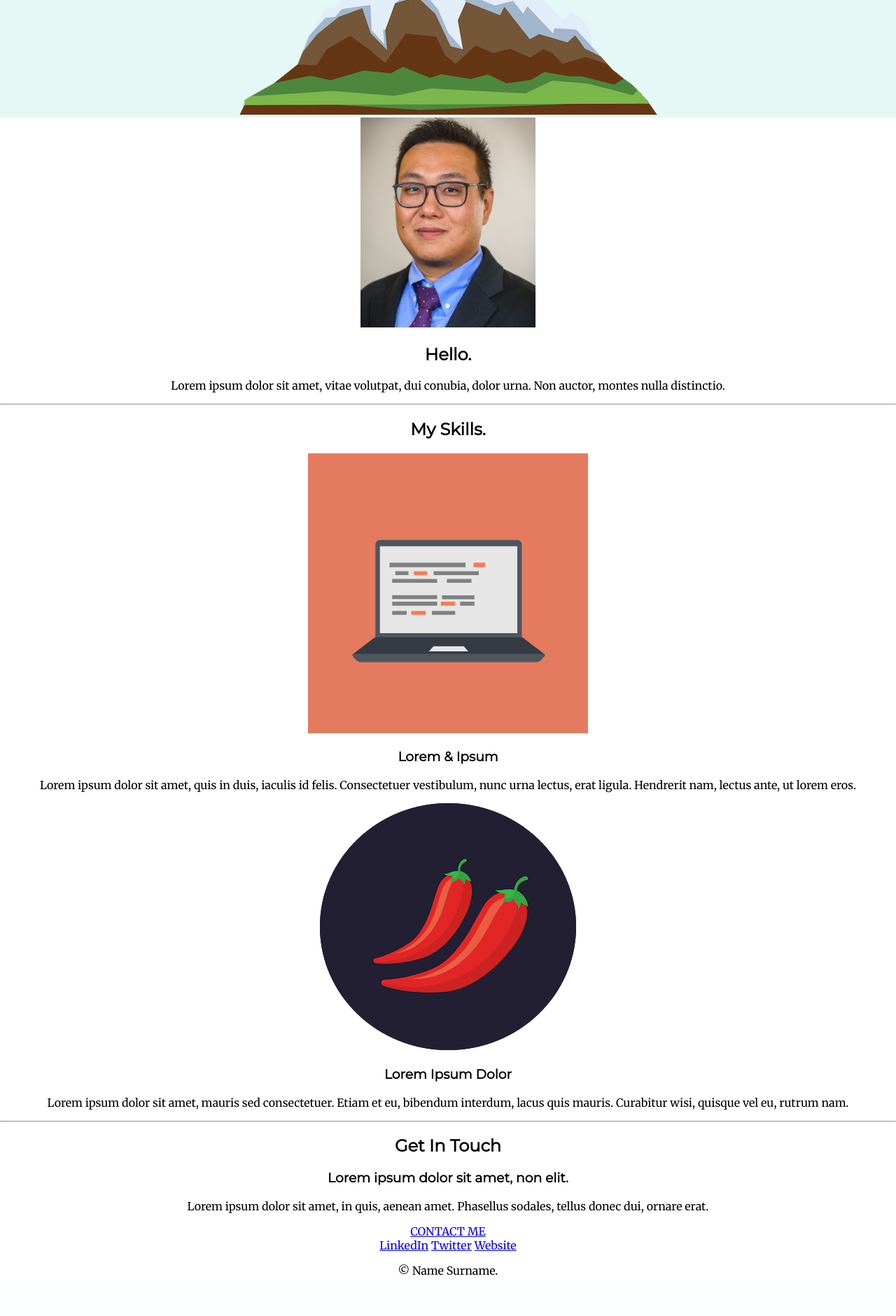
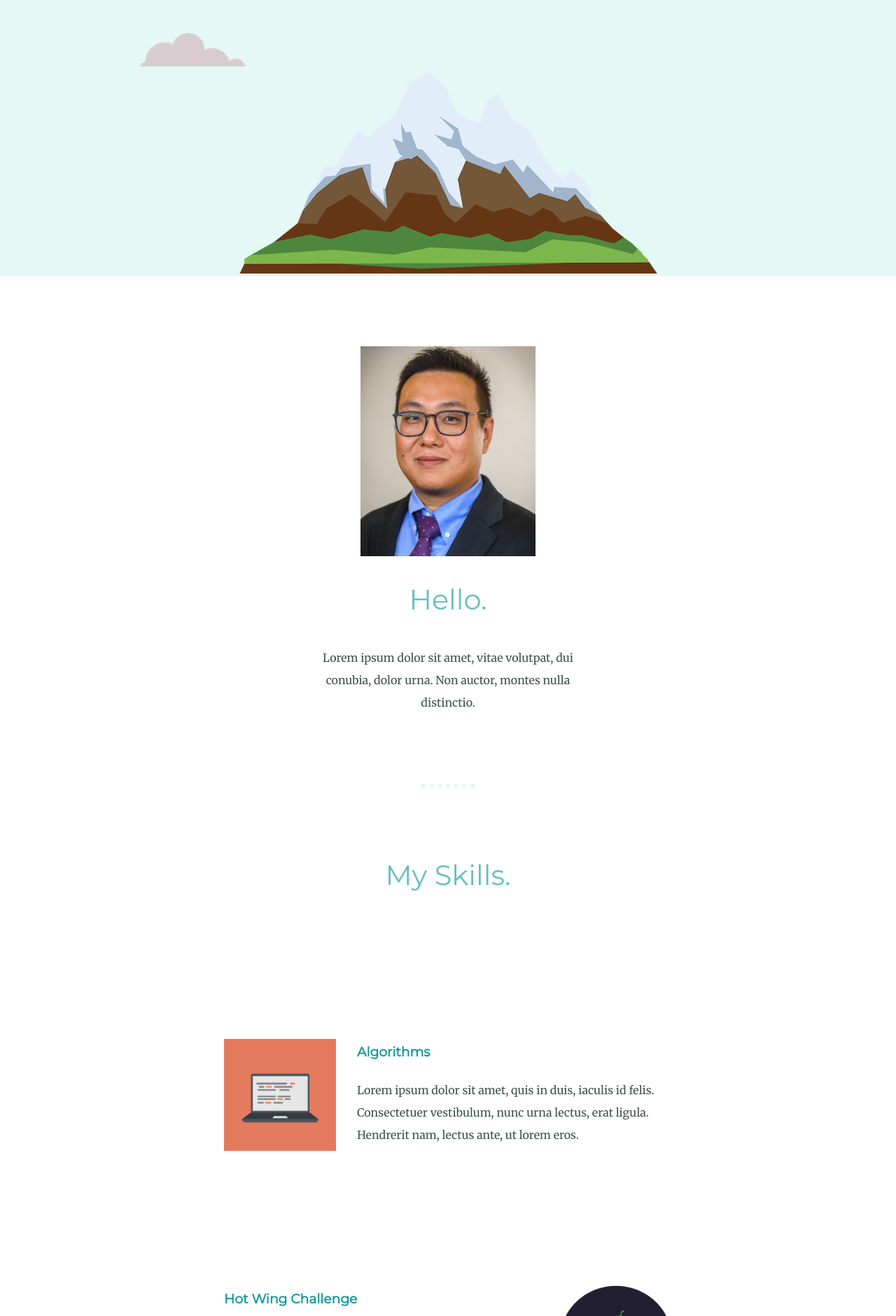
Before and after one commit to ReiBOBO/web, a web app: file CSS - My Site/index.html in a window 1280 px wide. Shown: the part 439-2320 px from the top of the page at 70% size. Before the commit the page ends 2262 px from the top, so only its background shows below. Run offline with its HTML, style and script files only (its server is not run), Linux system fonts and the light colour scheme.

Commit message:
updated web
updated web css

```diff
--- a/CSS - My Site/css/styles.css
+++ b/CSS - My Site/css/styles.css
@@ -1,18 +1,54 @@
 body {
+  color: #40514E;
   margin: 0;
   text-align: center;
-  font-family: 'Merriweather',serif;
+  font-family: 'Merriweather', serif;
 }
+
 h1 {
-  width: 10%;
-  margin: 0 auto;
-  font-family: 'Sacramento',cursive;
+  margin: 50px auto;
+  font-family: 'Sacramento', cursive;
+  font-size: 5.65rem;
+  color: #66BFBF;
+  line-height: 2;
 }
-h2{
-  font-family: 'Montserrat',sans-serif;
+
+h2 {
+  font-family: 'Montserrat', sans-serif;
+  font-size: 2.5em;
+  color: #66BFBF;
+  font-weight: normal;
+  padding-bottom: 10px;
 }
-h3{
-  font-family: 'Montserrat',sans-serif;
+
+h3 {
+  font-family: 'Montserrat', sans-serif;
+  color: #11999E;
+  margin-left: 30px 0;
+}
+
+a {
+  color: #11999E;
+  line-height: 2;
+  font-family: 'Montserrat', sans-serif;
+  margin: 10px 20px;
+  text-decoration: none;
+}
+
+a:hover {
+  color: #EAF6F6;
+}
+
+hr {
+  border: dotted #EAF6F6 6px;
+  border-bottom: none;
+
+  width: 5%;
+  margin: 100px auto;
+}
+
+p {
+  line-height: 2;
 }
 
 /***************class ********************************/
@@ -23,11 +59,13 @@
 }
 
 .middle-container {
-
+  margin-top: 100px;
+  margin-bottom: 100px;
 }
 
 .bottom-container {
-
+  padding: 50px 0 20px;
+  background-color: #66BFBF;
 }
 
 .pro {
@@ -36,17 +74,83 @@
 
 .topcloud {
   position: absolute;
-  right: 35%;
-  top: 10%;
+  right: 300px;
+  top: 40px;
 }
 
 .bottomcloud {
   position: absolute;
-  left: 35%;
-  bottom: 55%;
+  left: 200px;
+  bottom: 300px;
 }
 
-.headshot{
+.headshot {
   height: 300px;
   width: 250px;
 }
+
+.skill-row {
+  width: 50%;
+  margin: 200px auto;
+  text-align: left;
+  line-height: 2;
+}
+
+.skillimg {
+  width: 25%;
+  float: left;
+  margin-right: 30px;
+}
+
+.chillieimg {
+  width: 25%;
+  float: right;
+  margin-left: 30px;
+
+}
+
+.intro {
+  width: 30%;
+  margin: auto;
+  line-height: 2;
+}
+
+
+
+.contactmessage {
+  width: 40%;
+  margin: 40px auto 60px;
+}
+
+.btn {
+  background: #11cdd4;
+  background-image: -webkit-linear-gradient(top, #11cdd4, #11999e);
+  background-image: -moz-linear-gradient(top, #11cdd4, #11999e);
+  background-image: -ms-linear-gradient(top, #11cdd4, #11999e);
+  background-image: -o-linear-gradient(top, #11cdd4, #11999e);
+  background-image: linear-gradient(to bottom, #11cdd4, #11999e);
+  -webkit-border-radius: 8;
+  -moz-border-radius: 8;
+  border-radius: 8px;
+  font-family: 'Montserrat', sans-serif;
+  color: #ffffff;
+  font-size: 20px;
+  padding: 10px 20px 10px 20px;
+  text-decoration: none;
+}
+
+.btn:hover {
+  background: #30e3cb;
+  background-image: -webkit-linear-gradient(top, #30e3cb, #2bc4ad);
+  background-image: -moz-linear-gradient(top, #30e3cb, #2bc4ad);
+  background-image: -ms-linear-gradient(top, #30e3cb, #2bc4ad);
+  background-image: -o-linear-gradient(top, #30e3cb, #2bc4ad);
+  background-image: linear-gradient(to bottom, #30e3cb, #2bc4ad);
+  text-decoration: none;
+}
+
+.copyright {
+  color: #EAF6F6;
+  font-size: 0.75rem;
+  padding: 20px 0;
+}
--- a/CSS - My Site/index.html
+++ b/CSS - My Site/index.html
@@ -15,38 +15,46 @@
   <div class="topcontainer">
     <img class="topcloud" src="images/cloud.png" alt="cloud-img">
     <h1>I'm Haomin</h1>
-    <p>a <span class="pro">pro</span>grammer</p>
+    <h2>a <span class="pro">pro</span>grammer</h2>
     <img class="bottomcloud" src="images/cloud.png" alt="cloud-img">
     <img src="images/mountain.png" alt="mountain-img">
   </div>
+
 
   <div class="middle-container">
     <div class="profile">
       <img class="headshot" src="images\head.png" alt="UPENN_Headshots">
       <h2>Hello.</h2>
-      <p>Lorem ipsum dolor sit amet, vitae volutpat, dui conubia, dolor urna. Non auctor, montes nulla distinctio.</p>
+      <p class="intro">Lorem ipsum dolor sit amet, vitae volutpat, dui conubia, dolor urna. Non auctor, montes nulla distinctio.</p>
     </div>
     <hr>
     <div class="skills">
       <h2>My Skills.</h2>
       <div class="skill-row">
-        <img class="" src="images\computer.png" alt="computer skill">
-        <h3>Lorem & Ipsum</h3>
-        <p>Lorem ipsum dolor sit amet, quis in duis, iaculis id felis. Consectetuer vestibulum, nunc urna lectus, erat ligula. Hendrerit nam, lectus ante, ut lorem eros.</p>
+        <img class="skillimg" src="images\computer.png" alt="computer skill">
+        <h3>Algorithms</h3>
+        <p class="skilldescription">Lorem ipsum dolor sit amet, quis in duis, iaculis id felis. Consectetuer vestibulum, nunc urna lectus, erat ligula. Hendrerit nam, lectus ante, ut lorem eros.</p>
       </div>
       <div class="skill-row">
-        <img class="" src="images\chillies.png" alt="cooking">
-        <h3>Lorem Ipsum Dolor</h3>
-        <p>Lorem ipsum dolor sit amet, mauris sed consectetuer. Etiam et eu, bibendum interdum, lacus quis mauris. Curabitur wisi, quisque vel eu, rutrum nam.</p>
+        <img class="chillieimg" src="images\chillies.png" alt="cooking">
+        <h3>Hot Wing Challenge</h3>
+        <p class="hotwingsdescription">Lorem ipsum dolor sit amet, mauris sed consectetuer. Etiam et eu, bibendum interdum, lacus quis mauris. Curabitur wisi, quisque vel eu, rutrum nam.</p>
       </div>
     </div>
+
     <hr>
+
     <div class="contact-me">
       <h2>Get In Touch</h2>
       <h3>Lorem ipsum dolor sit amet, non elit.</h3>
-      <p>Lorem ipsum dolor sit amet, in quis, aenean amet. Phasellus sodales, tellus donec dui, ornare erat.</p>
+      <p class="contactmessage">Lorem ipsum dolor sit amet, in quis, aenean amet. Phasellus sodales, tellus donec dui, ornare erat.</p>
       <a class="btn" href="mailto:haominrei@yahoo.com">CONTACT ME</a>
-    </div>
+
+  </div>
+
+
+
+
   </div>
 
 
@@ -54,7 +62,7 @@
     <a class="footer-link" href="https://www.linkedin.com/in/haomin-tian-ba99ab79/">LinkedIn</a>
     <a class="footer-link" href="https://twitter.com/">Twitter</a>
     <a class="footer-link" href="https://reibobo.github.io/web/">Website</a>
-    <p>© Name Surname.</p>
+    <p class="copyright">©2022 Haomin Tian, web development course</p>
   </div>
 
 </body>
```
